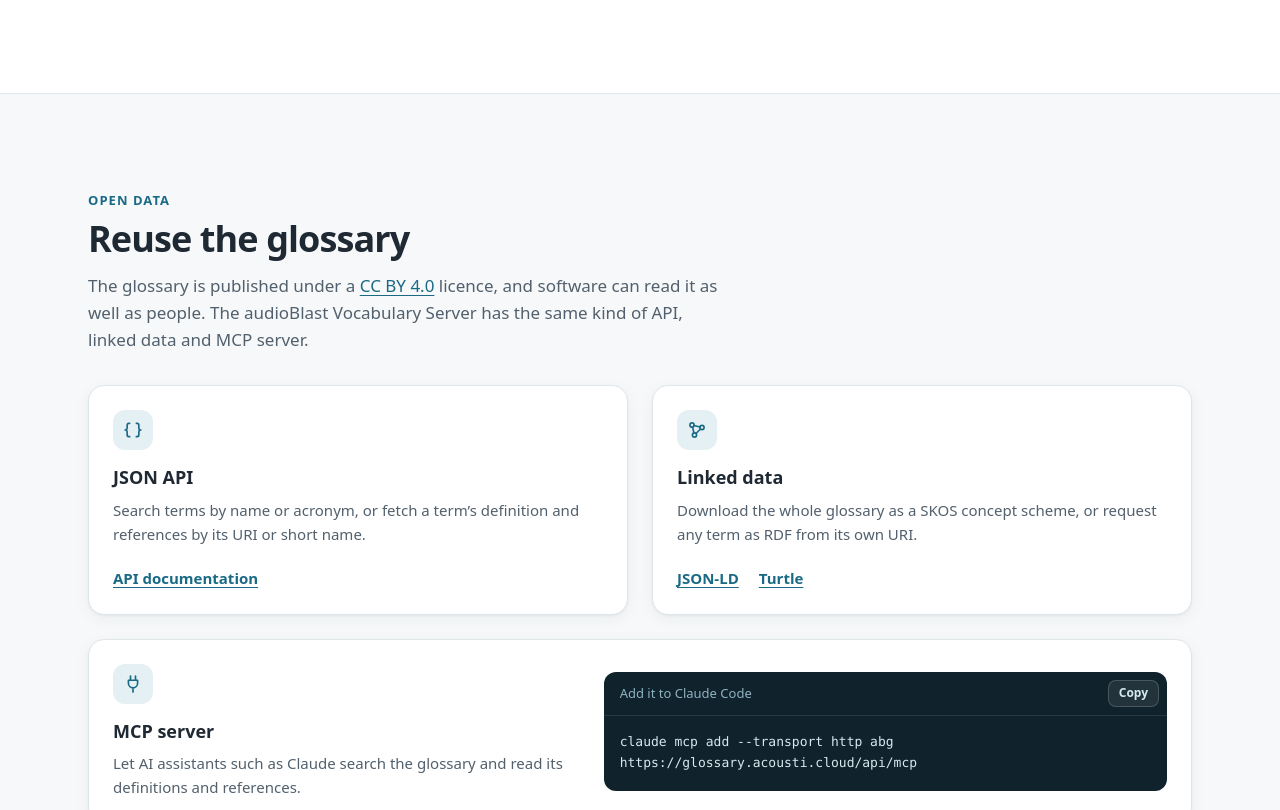
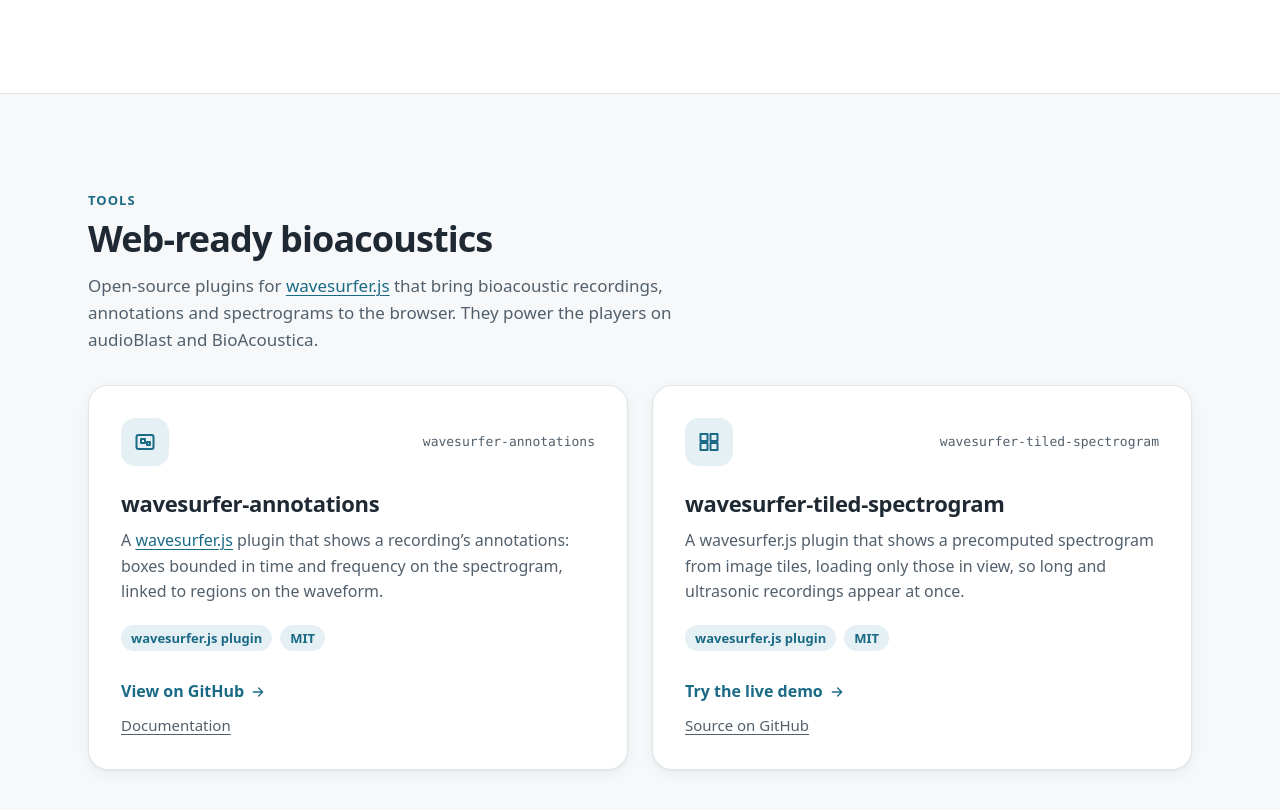
Before and after one commit to acoustiCloud/acousti.cloud, a plain HTML site: page index.html in a window 1280 px wide. Shown: the part 2195-3005 px from the top of the page. Drawn offline with Linux system fonts and the light colour scheme.

Commit message:
Add a Web-ready bioacoustics section with the wavesurfer annotations and tiled spectrogram plugins

```diff
--- a/index.html
+++ b/index.html
@@ -475,6 +475,7 @@
 
     .section-alt .card { background: var(--bg); box-shadow: none; }
     .section-alt .card:hover { box-shadow: var(--shadow-lg); }
+    .section-alt .feature { background: var(--bg); box-shadow: none; }
 
     .card-top {
       display: flex;
@@ -949,7 +950,67 @@
       </div>
     </section>
 
-    <section class="section" aria-labelledby="data-title">
+    <section class="section" aria-labelledby="web-title">
+      <div class="container">
+        <div class="section-head">
+          <p class="kicker">Tools</p>
+          <h2 id="web-title">Web-ready bioacoustics</h2>
+          <p class="section-intro">Open-source plugins for <a href="https://wavesurfer.xyz">wavesurfer.js</a> that bring bioacoustic recordings, annotations and spectrograms to the browser. They power the players on audioBlast and BioAcoustica.</p>
+        </div>
+
+        <div class="cards">
+          <article class="card">
+            <div class="card-top">
+              <span class="card-icon" aria-hidden="true">
+                <svg class="icon" viewBox="0 0 24 24" focusable="false"><rect x="3.5" y="5" width="17" height="14" rx="2"/><path d="M8 9h4v4H8ZM14 12h3v3h-3Z"/></svg>
+              </span>
+              <span class="card-domain">wavesurfer-annotations</span>
+            </div>
+            <h3>wavesurfer-annotations</h3>
+            <p>A <a href="https://wavesurfer.xyz">wavesurfer.js</a> plugin that shows a recording’s annotations: boxes bounded in time and frequency on the spectrogram, linked to regions on the waveform.</p>
+            <ul class="tags" aria-label="Features">
+              <li>wavesurfer.js plugin</li>
+              <li>MIT</li>
+            </ul>
+            <div class="card-actions">
+              <a class="card-primary" href="https://github.com/edwbaker/wavesurfer-annotations">
+                View on GitHub
+                <svg class="icon" viewBox="0 0 24 24" aria-hidden="true" focusable="false"><path d="M5 12h14M13 6l6 6-6 6"/></svg>
+              </a>
+              <div class="card-more">
+                <a class="card-secondary" href="https://github.com/edwbaker/wavesurfer-annotations#readme">Documentation</a>
+              </div>
+            </div>
+          </article>
+
+          <article class="card">
+            <div class="card-top">
+              <span class="card-icon" aria-hidden="true">
+                <svg class="icon" viewBox="0 0 24 24" focusable="false"><rect x="3.5" y="4" width="7" height="7"/><rect x="13.5" y="4" width="7" height="7"/><rect x="3.5" y="13" width="7" height="7"/><rect x="13.5" y="13" width="7" height="7"/></svg>
+              </span>
+              <span class="card-domain">wavesurfer-tiled-spectrogram</span>
+            </div>
+            <h3>wavesurfer-tiled-spectrogram</h3>
+            <p>A wavesurfer.js plugin that shows a precomputed spectrogram from image tiles, loading only those in view, so long and ultrasonic recordings appear at once.</p>
+            <ul class="tags" aria-label="Features">
+              <li>wavesurfer.js plugin</li>
+              <li>MIT</li>
+            </ul>
+            <div class="card-actions">
+              <a class="card-primary" href="https://wavesurfer-tiled-spectrogram.acousti.cloud/demo/">
+                Try the live demo
+                <svg class="icon" viewBox="0 0 24 24" aria-hidden="true" focusable="false"><path d="M5 12h14M13 6l6 6-6 6"/></svg>
+              </a>
+              <div class="card-more">
+                <a class="card-secondary" href="https://github.com/edwbaker/wavesurfer-tiled-spectrogram">Source on GitHub</a>
+              </div>
+            </div>
+          </article>
+        </div>
+      </div>
+    </section>
+
+    <section class="section section-alt" aria-labelledby="data-title">
       <div class="container">
         <div class="section-head">
           <p class="kicker">Open data</p>
```
